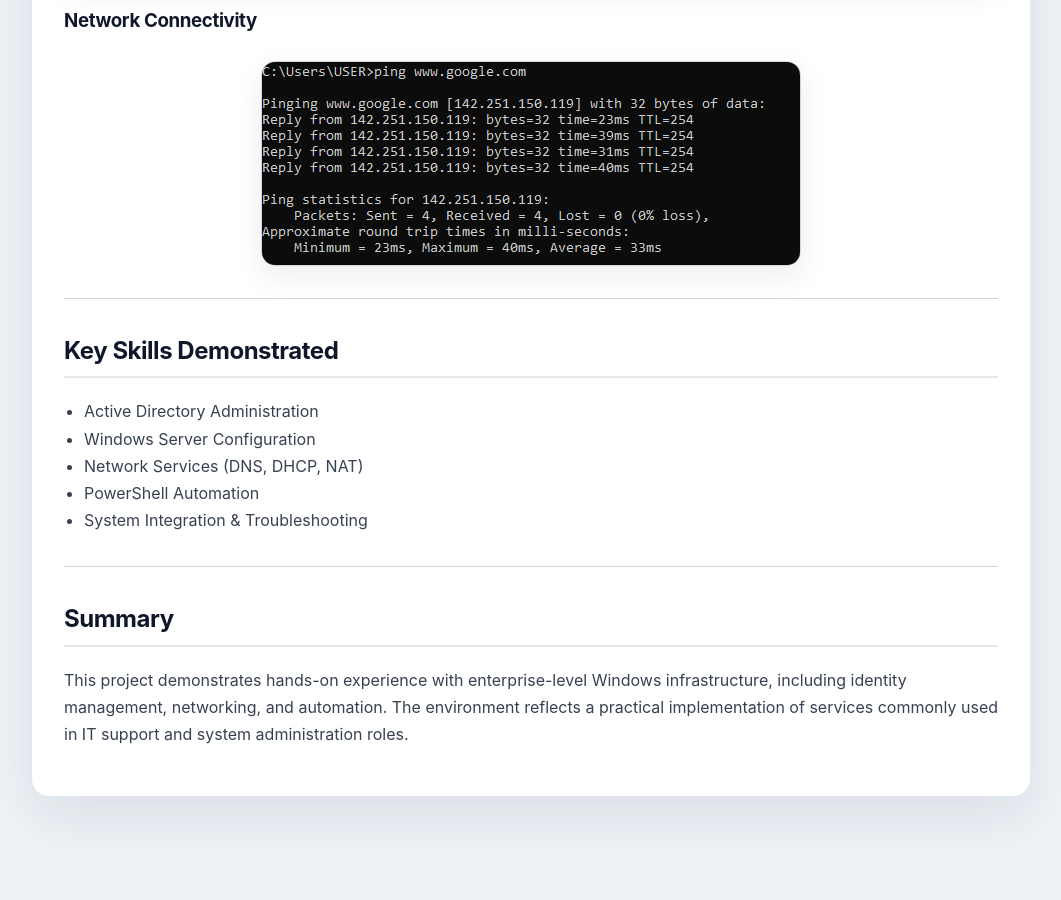
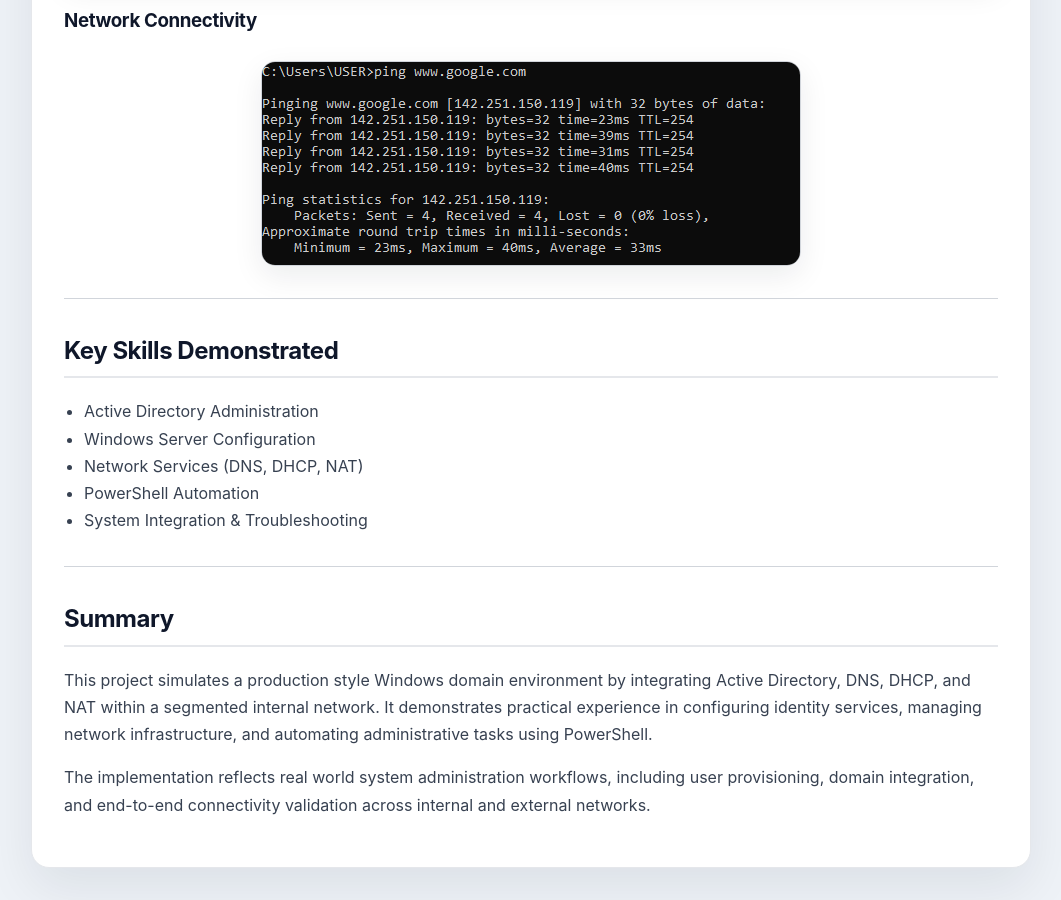
Before and after one commit to Jiubel/enterprise-active-directory-lab, a Jekyll site: the page built from index.md, in a window 1280 px wide and 900 px high, scrolled down 3498 px. Shown: the whole window, without its empty margins (109-1170 px from the left). Built offline with Jekyll 4.4.1, drawn with Linux system fonts in a browser that asks for light colours; before the commit the page ends 4327 px from its top, so only the background shows below that.

Commit message:
Update index.md

```diff
--- a/index.md
+++ b/index.md
@@ -74,4 +74,6 @@ Used PowerShell to automate bulk user provisioning using a structured input file
 ---
 
 ## Summary
-This project demonstrates hands-on experience with enterprise-level Windows infrastructure, including identity management, networking, and automation. The environment reflects a practical implementation of services commonly used in IT support and system administration roles.
+This project simulates a production style Windows domain environment by integrating Active Directory, DNS, DHCP, and NAT within a segmented internal network. It demonstrates practical experience in configuring identity services, managing network infrastructure, and automating administrative tasks using PowerShell.
+
+The implementation reflects real world system administration workflows, including user provisioning, domain integration, and end-to-end connectivity validation across internal and external networks.
```
